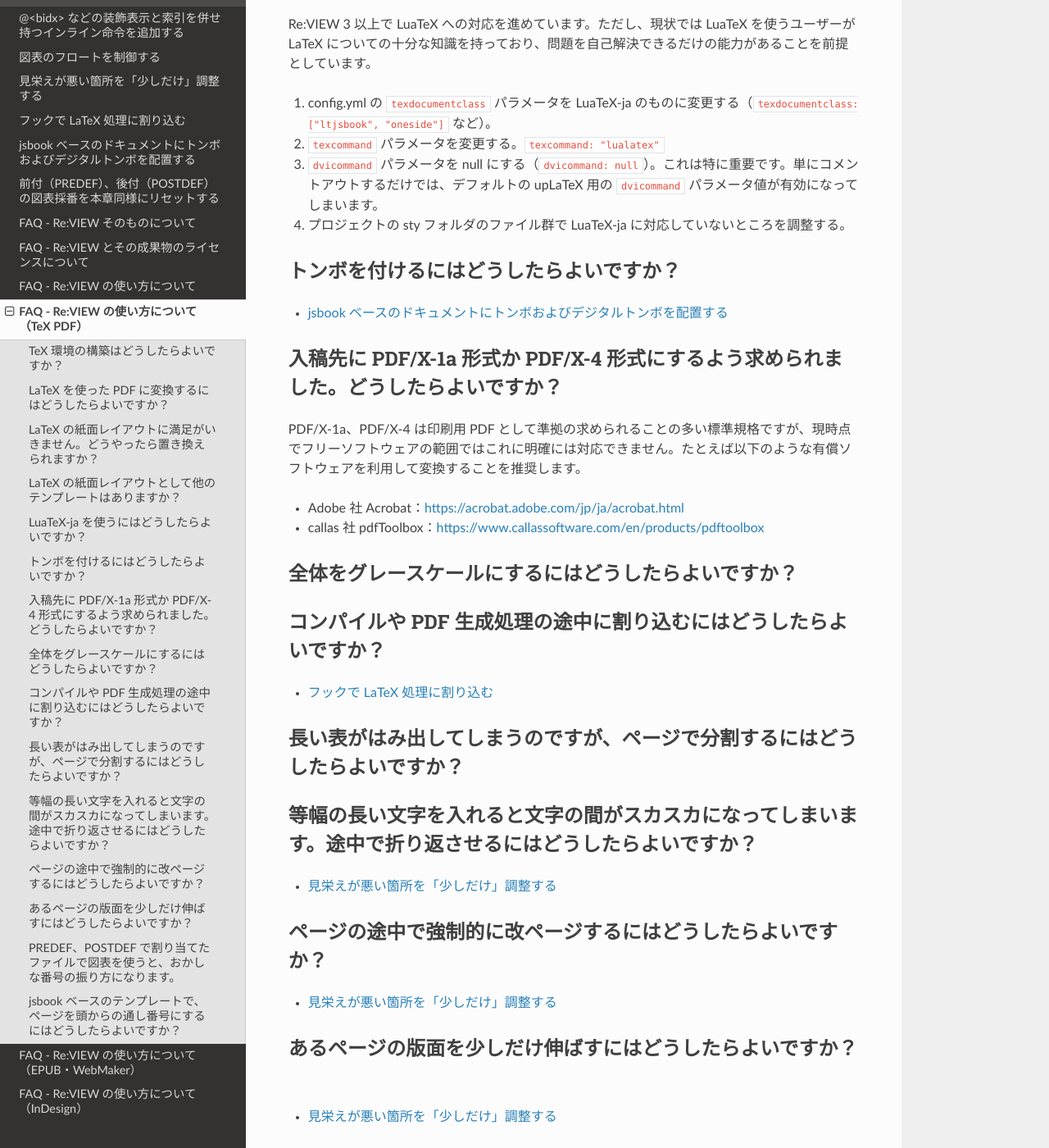
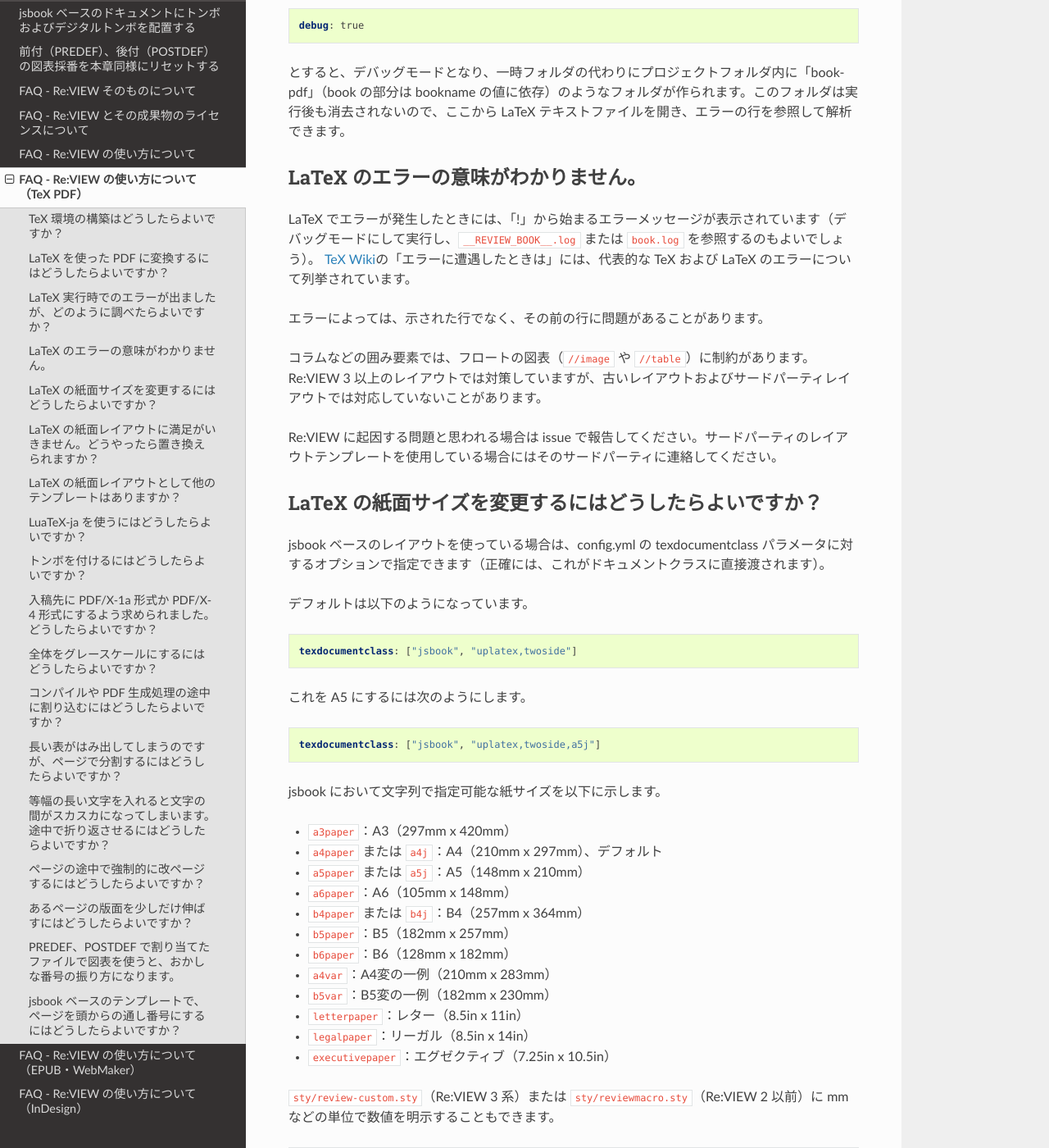
Before and after one commit to reviewml/reviewknowledge-ja, a Sphinx documentation site: the page built from docs/faq/faq-tex.md, in a window 1280 px wide and 1400 px high, scrolled down 732 px. Shown: the whole window at 82% size. Built offline with Sphinx 7.4.7 and the Read the Docs theme 2.0.0, drawn with Linux system fonts in a browser that asks for light colours; some of the changed text lies outside the part shown.

Commit message:
debug mode, pagesize

````diff
--- a/docs/faq/faq-tex.md
+++ b/docs/faq/faq-tex.md
@@ -8,7 +8,78 @@ FAQ（よくある質問と回答）のこのセクションは、Re:VIEW の使
 
 ## LaTeX を使った PDF に変換するにはどうしたらよいですか？
 
+プロジェクトフォルダで `rake pdf` を実行するか、`review-pdfmaker config.yml` を実行します。
+
+## LaTeX 実行時でのエラーが出ましたが、どのように調べたらよいですか？
+
+LaTeX のコンパイル実行でエラーが生じると、エラーが発生した箇所と行番号が表示されます（エラー時の出力はかなり長くなることがあり、結果をシェルのリダイレクトなどで保存したほうがよいかもしれません）。
+
+デフォルトでは Re:VIEW の re ファイルから LaTeX テキストしたファイルは一時フォルダに置かれており、いちいちこれを参照するのは不便です。
+
+config.yml で
+```yaml
+debug: true
+```
+とすると、デバッグモードとなり、一時フォルダの代わりにプロジェクトフォルダ内に「book-pdf」（book の部分は bookname の値に依存）のようなフォルダが作られます。このフォルダは実行後も消去されないので、ここから LaTeX テキストファイルを開き、エラーの行を参照して解析できます。
+
+## LaTeX のエラーの意味がわかりません。
+
+LaTeX でエラーが発生したときには、「!」から始まるエラーメッセージが表示されています（デバッグモードにして実行し、`__REVIEW_BOOK__.log` または `book.log` を参照するのもよいでしょう）。
+[TeX Wiki](https://texwiki.texjp.org/?FrontPage#d1cf258f)の「エラーに遭遇したときは」には、代表的な TeX および LaTeX のエラーについて列挙されています。
+
+エラーによっては、示された行でなく、その前の行に問題があることがあります。
+
+コラムなどの囲み要素では、フロートの図表（`//image` や `//table`）に制約があります。Re:VIEW 3 以上のレイアウトでは対策していますが、古いレイアウトおよびサードパーティレイアウトでは対応していないことがあります。
+
+Re:VIEW に起因する問題と思われる場合は issue で報告してください。サードパーティのレイアウトテンプレートを使用している場合にはそのサードパーティに連絡してください。
+
+## LaTeX の紙面サイズを変更するにはどうしたらよいですか？
+
+jsbook ベースのレイアウトを使っている場合は、config.yml の texdocumentclass パラメータに対するオプションで指定できます（正確には、これがドキュメントクラスに直接渡されます）。
+
+デフォルトは以下のようになっています。
+
+```yaml
+texdocumentclass: ["jsbook", "uplatex,twoside"]
+```
+
+これを A5 にするには次のようにします。
+
+```yaml
+texdocumentclass: ["jsbook", "uplatex,twoside,a5j"]
+```
+
+jsbook において文字列で指定可能な紙サイズを以下に示します。
+
+- `a3paper`：A3（297mm x 420mm）
+- `a4paper` または `a4j`：A4（210mm x 297mm）、デフォルト
+- `a5paper` または `a5j`：A5（148mm x 210mm）
+- `a6paper`：A6（105mm x 148mm）
+- `b4paper` または `b4j`：B4（257mm x 364mm）
+- `b5paper`：B5（182mm x 257mm）
+- `b6paper`：B6（128mm x 182mm）
+- `a4var`：A4変の一例（210mm x 283mm）
+- `b5var`：B5変の一例（182mm x 230mm）
+- `letterpaper`：レター（8.5in x 11in）
+- `legalpaper`：リーガル（8.5in x 14in）
+- `executivepaper`：エグゼクティブ（7.25in x 10.5in）
+
+`sty/review-custom.sty`（Re:VIEW 3 系）または `sty/reviewmacro.sty`（Re:VIEW 2 以前）に mm などの単位で数値を明示することもできます。
+
+```
+\setlength\paperwidth{幅truemm}
+\setlength\paperheight{高さtruemm}
+```
+
+jsbook 以外のレイアウトクラスファイルを使っている場合は、指定方法が異なる可能性があります。
+
 ## LaTeX の紙面レイアウトに満足がいきません。どうやったら置き換えられますか？
+
+標準で提供されているものを変えるには LaTeX および TeX の知識が必要となります。また、場当たりな修正は後々問題になる可能性があります。本当にそのレイアウト調整がすべきことなのかどうかをまず検討したほうがよいでしょう。レイアウトに細かなこだわりを入れたいときには、わざわざ Re:VIEW を経由するよりも、コンテンツを LaTeX 記法で記述し、レイアウト指示もそれに含めるほうが妥当です。
+
+LaTeX はマクロの集合体です。Re:VIEW から読み込まれるカスタムスタイルファイル `sty/review-custom.sty`（Re:VIEW 3 系）または `sty/reviewmacro.sty`（Re:VIEW 2 以前）にマクロを記述することで、それまでに定義されたマクロを上書きできます。
+
+- [pLaTeX2e 新ドキュメントクラス](https://oku.edu.mie-u.ac.jp/~okumura/jsclasses/)
 
 ## LaTeX の紙面レイアウトとして他のテンプレートはありますか？
 
@@ -37,6 +108,18 @@ PDF/X-1a、PDF/X-4 は印刷用 PDF として準拠の求められることの
 - callas 社 pdfToolbox：[https://www.callassoftware.com/en/products/pdftoolbox](https://www.callassoftware.com/en/products/pdftoolbox)
 
 ## 全体をグレースケールにするにはどうしたらよいですか？
+
+LaTeX 自体（および upLaTeX からの PDF 生成に使われる dvipdfmx）にはグレースケール化の機能はありません。
+
+一般には Acrobat または pdfToolbox を使ってグレースケール化します。ただし、Acrobat はグレースケール化によって線の太さが変わったり点線が実践になることがある問題があります。
+
+LaTeX セットにも関連付けてインストールされるフリーソフトウェア Ghostscript を使って PDF をグレースケール化することは可能です。
+
+```
+gs -q -r600 -dNOPAUSE -sDEVICE=pdfwrite -o 出力PDF名 -dPDFSETTINGS=/prepress -dOverrideICC -sProcessColorModel=DeviceGray -sColorConversionStrategy=Gray -sColorConversionStrategyForImage=Gray -dGrayImageResolution=600 -dMonoImageResolution=600 -dColorImageResolution=600 入力PDF名
+```
+
+ただし、Ghostscript も PDF によっては内容を壊す（文字の欠落や順序の変化）ことがあります。変換後は必ず全体を照合するようにしましょう。
 
 ## コンパイルや PDF 生成処理の途中に割り込むにはどうしたらよいですか？
 
@@ -67,7 +150,7 @@ jsbook.cls では以下の2箇所で暗黙にページ番号を変えている
 - titlepage（大扉などで利用）でページ番号を0にリセット
 - 前付（frontmatter）でローマ数字、本文（mainmatter）でアラビア数字化。それぞれ `pagenumbering` マクロを使用しており、このマクロで番号は0にリセットされる
 
-単純に頭からの通し番号にするには、`sty/review-custom.sty`（Re:VIEW 3 系）または `reviewmacro.sty`（Re:VIEW 2 以前）に次のように書いて jsbook.cls のマクロを上書きします。
+単純に頭からの通し番号にするには、`sty/review-custom.sty`（Re:VIEW 3 系）または `sty/reviewmacro.sty`（Re:VIEW 2 以前）に次のように書いて jsbook.cls のマクロを上書きします。
 
 ```
 \renewenvironment{titlepage}{%
````
Also changed, not shown: docs/faq/faq-trivial.md (+1 -1 lines), docs/latex/images/acro-tombo.png (added), docs/latex/images/tombow.png (added).
